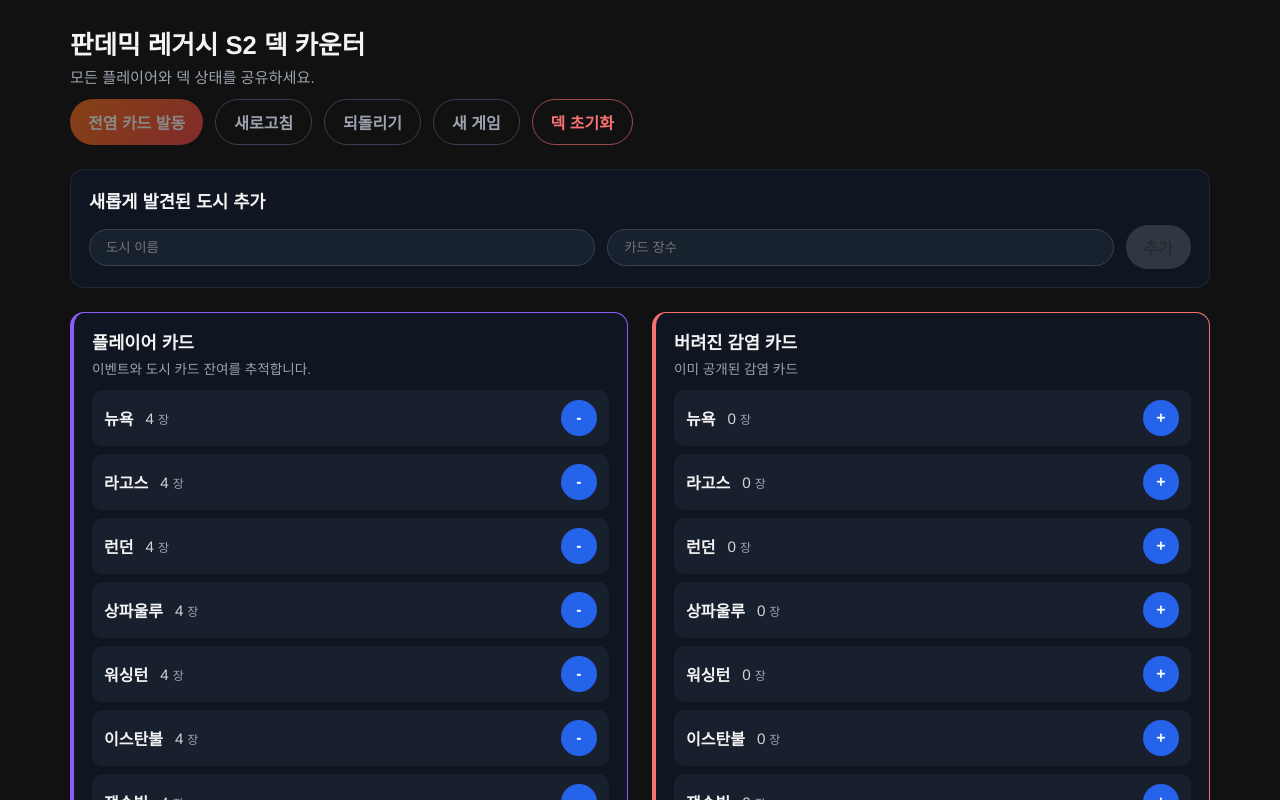
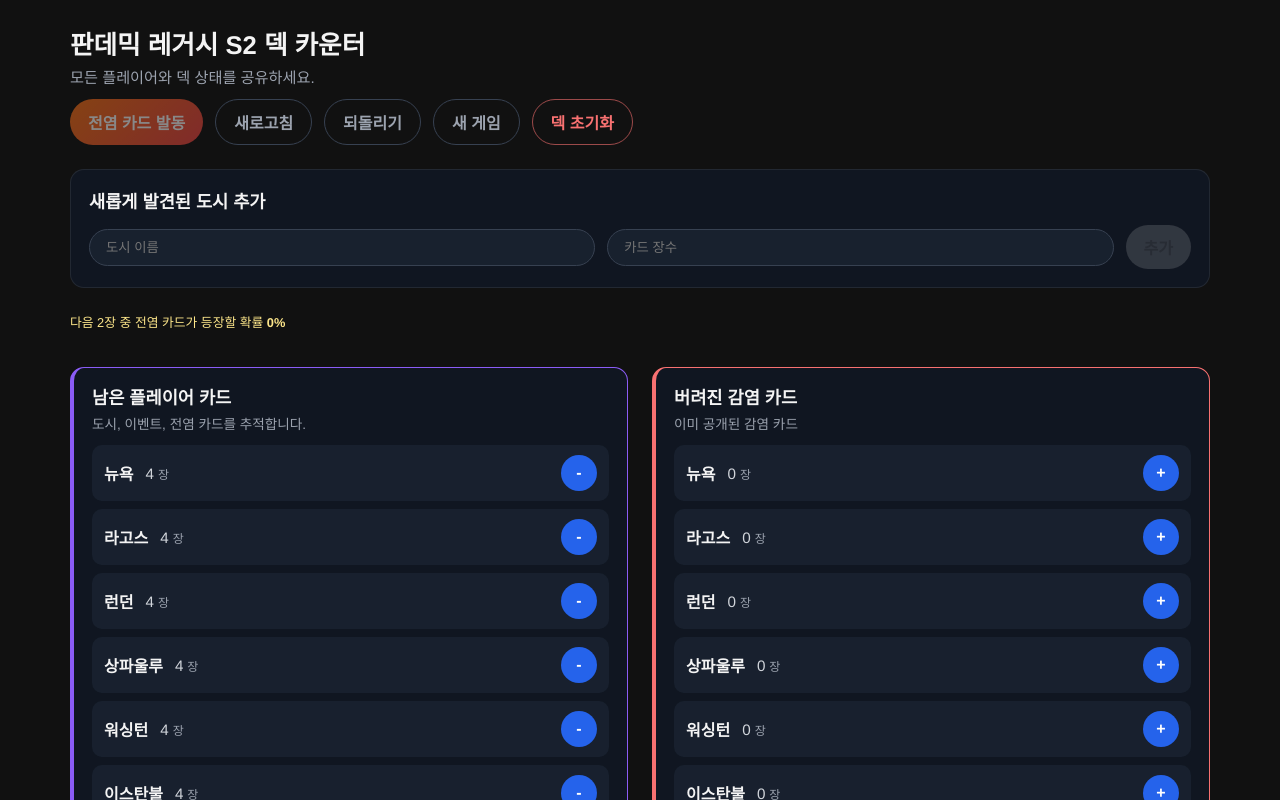
Before and after one commit to lbs1163/pandemic-legacy-deck-counter, a Next.js app: page / in a window 1280 px wide. Shown: the top 800 px of the page. Built offline with nearby package versions, Linux system fonts and the light colour scheme.

Commit message:
Fix epidemicProbability

```diff
--- a/app/globals.css
+++ b/app/globals.css
@@ -165,6 +165,12 @@ button {
   margin: 4px 0 12px;
   font-size: 0.85rem;
   color: #9ca3af;
+}
+
+.epidemicProbability {
+  margin: 0 0 12px;
+  font-size: 0.8rem;
+  color: #fde68a;
 }
 
 .zoneList {
--- a/components/DeckClient.tsx
+++ b/components/DeckClient.tsx
@@ -184,6 +184,40 @@ export default function DeckClient({ initialData }: DeckClientProps) {
                               drawedEpidemicCards < pileIndex &&
                               deck.playerEpidemicCounts > 0 &&
                               epidemicCandidates.length > 0;
+
+  const epidemicProbability = useMemo(() => {
+    const pileIndex = deck.playerPiles.findIndex((c) => c > 0);
+    if (pileIndex == -1)
+      return 0;
+    const drawedEpidemicCards = INITIAL_EPIDEMIC_COUNTS - deck.playerEpidemicCounts;
+    const isFirstPileEpidemicLeft = drawedEpidemicCards < pileIndex;
+
+    const spansTwoPiles = deck.playerPiles[pileIndex] == 1;
+
+    if (spansTwoPiles) {
+      if (isFirstPileEpidemicLeft == true)
+        return 1;
+
+      // No cards left
+      if (pileIndex + 1 >= deck.playerPiles.length)
+        return 0;
+
+      return 1 / deck.playerPiles[pileIndex + 1];
+    } else {
+      if (isFirstPileEpidemicLeft == false)
+        return 0;
+
+      return (deck.playerPiles[pileIndex] - 1) / (deck.playerPiles[pileIndex] * (deck.playerPiles[pileIndex] - 1) / 2);
+    }
+  }, [deck.playerPiles, deck.playerEpidemicCounts]);
+
+  const epidemicProbabilityLabel = useMemo(() => {
+    const formatter = new Intl.NumberFormat('ko-KR', {
+      style: 'percent',
+      maximumFractionDigits: 1
+    });
+    return formatter.format(epidemicProbability);
+  }, [epidemicProbability]);
 
   const handleIncrement = useCallback(
     async (cityName: string) => {
@@ -420,11 +454,17 @@ export default function DeckClient({ initialData }: DeckClientProps) {
       {error && <p className="errorBanner">{error}</p>}
 
       <div className="playerZonesLayout">
+        <p className="epidemicProbability">
+          다음 2장 중 전염 카드가 등장할 확률 <strong>{epidemicProbabilityLabel}</strong>
+        </p>
+      </div>
+
+      <div className="playerZonesLayout">
         <section className="playerCards">
           <div className="zoneCard" style={{ borderColor: '#8b5cf6' }}>
             <header className="zoneHeader">
-              <h2>플레이어 카드</h2>
-              <p>이벤트와 도시 카드 잔여를 추적합니다.</p>
+              <h2>남은 플레이어 카드</h2>
+              <p>도시, 이벤트, 전염 카드를 추적합니다.</p>
             </header>
             <ul className="zoneList">
               {deck.playerCityCounts.map((city) => (
```
